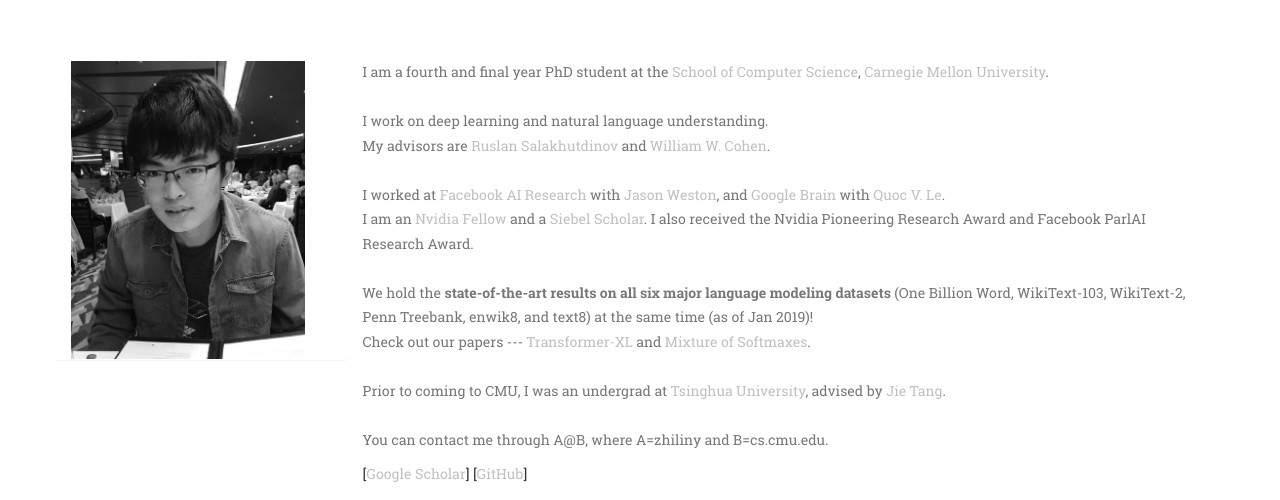
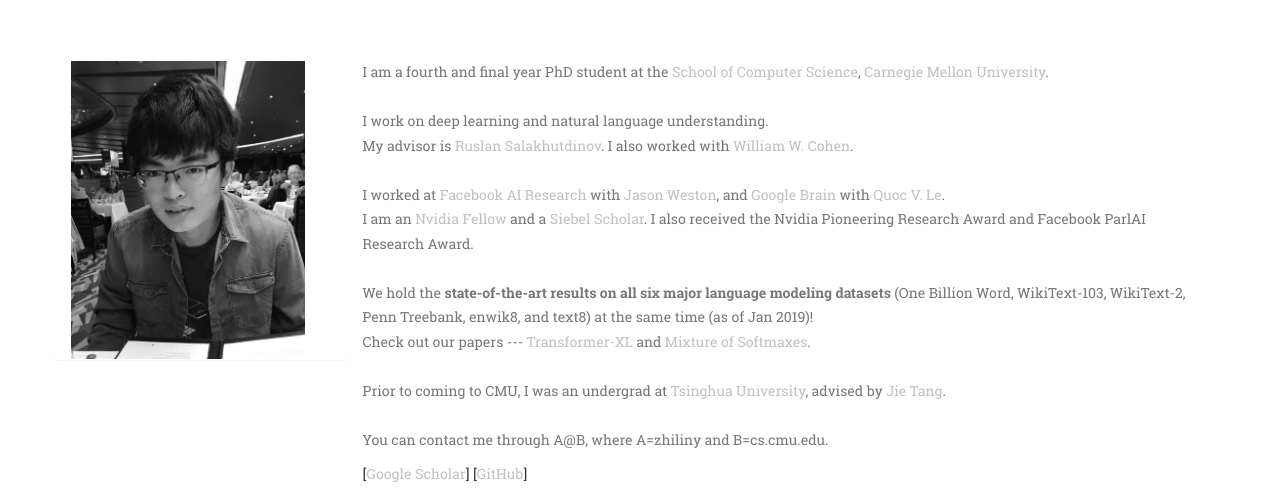
Before and after one commit to kimiyoung/kimiyoung.github.io, a plain HTML site: page index.html in a window 1280 px wide. Shown: the part 814-1314 px from the top of the page. Drawn offline with Linux system fonts and the light colour scheme.

Commit message:
fix advisor

```diff
--- a/index.html
+++ b/index.html
@@ -103,7 +103,7 @@
                     <!-- <img src="./img/IMG_0517_4.png" width="100%" class="back card text-center"> -->
                 </div>
                 <div class="col-md-9">
-                    <p class="text-muted">I am a fourth and final year PhD student at the <a target="_blank" href="https://www.scs.cmu.edu/"> School of Computer Science</a>, <a target="_blank" href="http://www.cmu.edu/"> Carnegie Mellon University</a>. <br> <br> I work on deep learning and natural language understanding. <br> My advisors are <a target="_blank" href="http://www.cs.toronto.edu/~rsalakhu/">Ruslan Salakhutdinov</a> and <a target="_blank" href="http://www.cs.cmu.edu/~wcohen/">William W. Cohen</a>.
+                    <p class="text-muted">I am a fourth and final year PhD student at the <a target="_blank" href="https://www.scs.cmu.edu/"> School of Computer Science</a>, <a target="_blank" href="http://www.cmu.edu/"> Carnegie Mellon University</a>. <br> <br> I work on deep learning and natural language understanding. <br> My advisor is <a target="_blank" href="http://www.cs.toronto.edu/~rsalakhu/">Ruslan Salakhutdinov</a>. I also worked with <a target="_blank" href="http://www.cs.cmu.edu/~wcohen/">William W. Cohen</a>.
 
                     <br> <br> I worked at <a target="_blank" href="https://research.fb.com/category/facebook-ai-research-fair/">Facebook AI Research</a> with <a target="_blank" href="http://www.thespermwhale.com/jaseweston/">Jason Weston</a>, and <a target="_blank" href="https://ai.google/research/teams/brain">Google Brain</a> with <a target="_blank" href="https://ai.google/research/people/QuocLe">Quoc V. Le</a>.
                     <br> I am an <a target="_blank" href="https://research.nvidia.com/grad_fellowship/2018">Nvidia Fellow</a> and a <a target="_blank" href="http://www.siebelscholars.com/news/welcome-class-2019-siebel-scholars">Siebel Scholar</a>. I also received the Nvidia Pioneering Research Award and Facebook ParlAI Research Award.
```
